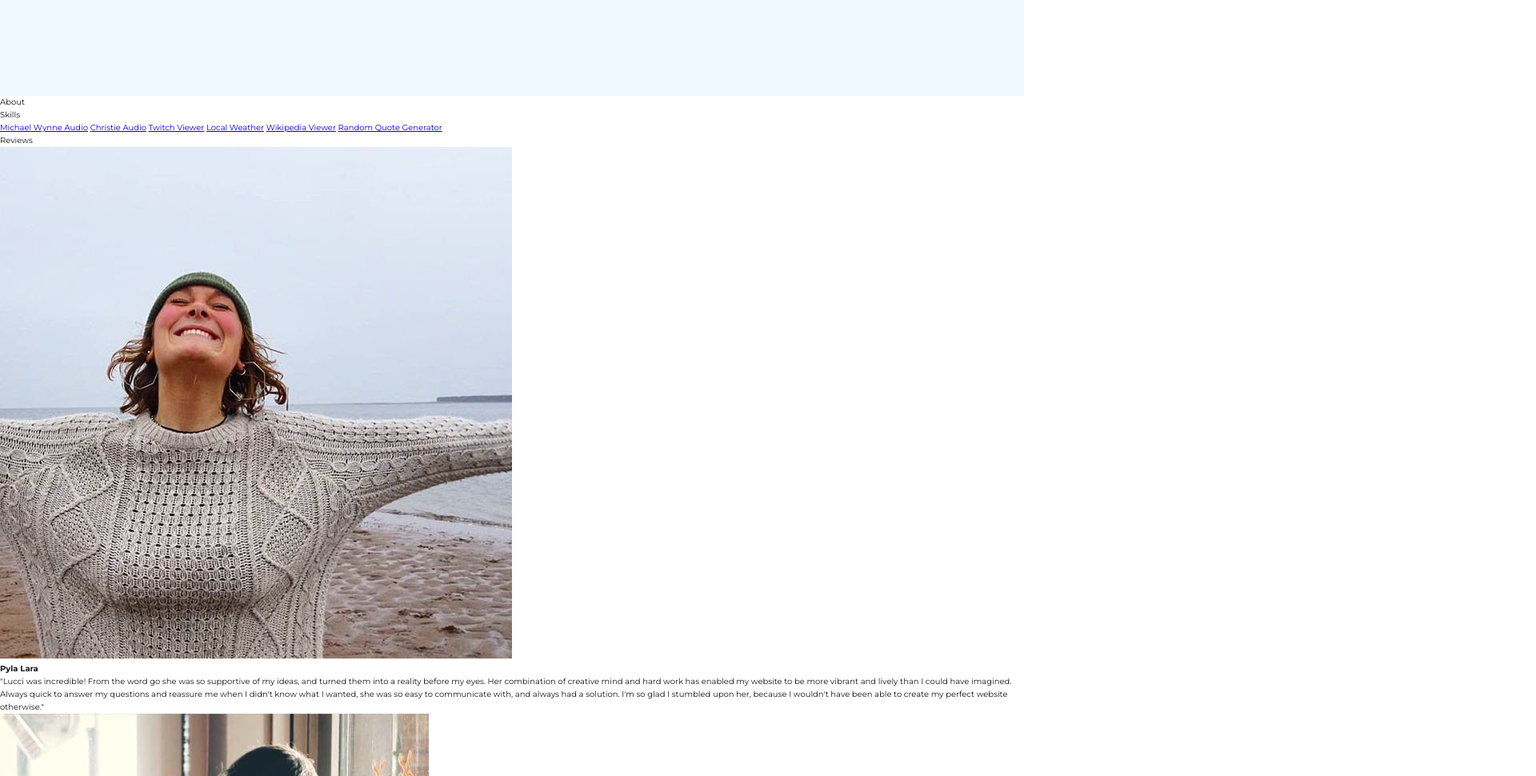
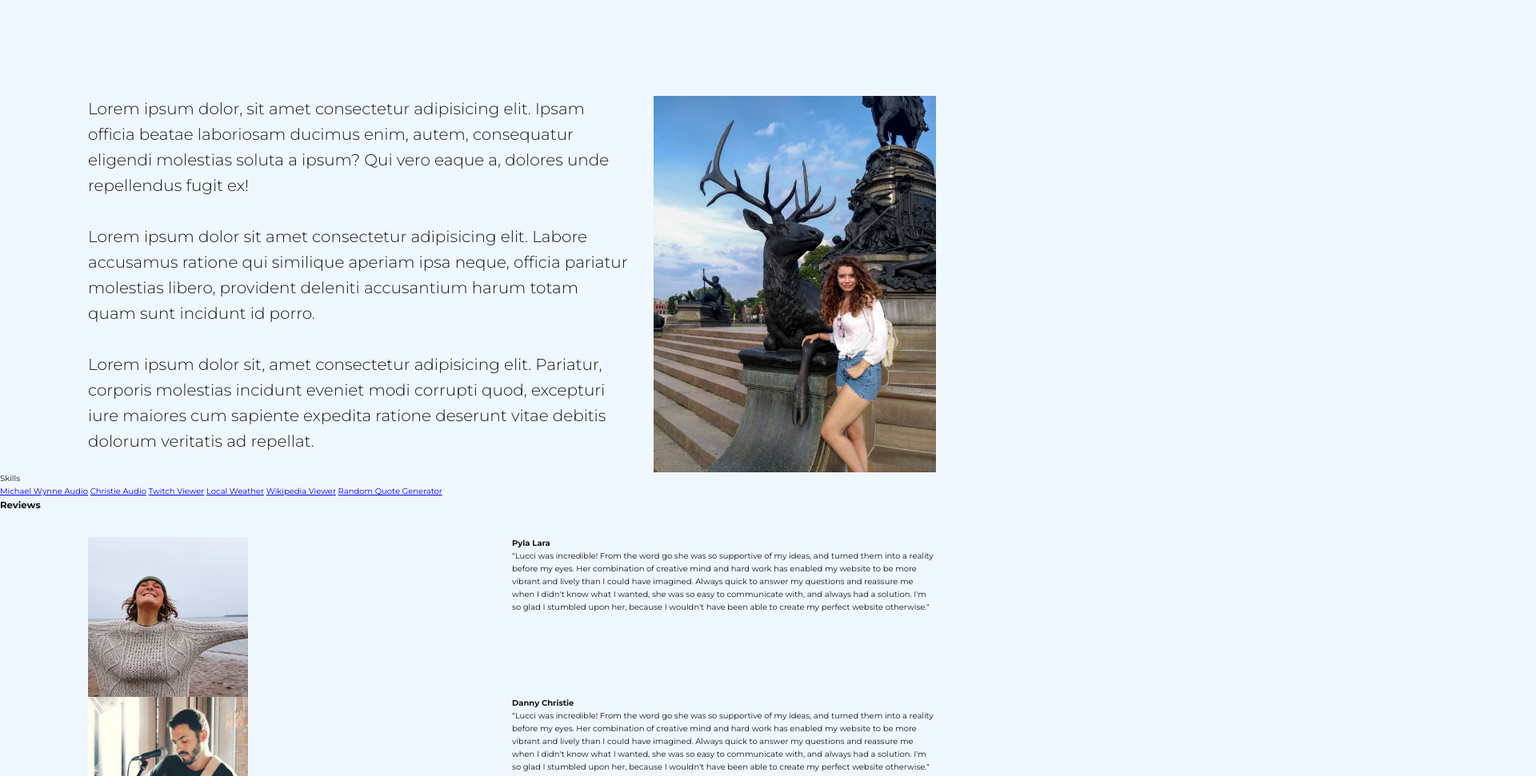
Before and after one commit to luccipaula/luccipaula.github.io, a website: page index.html in a window 1280 px wide. Shown: the part 680-1651 px from the top of the page at 80% size, 1920 px wide, since content can reach past the window. Drawn offline with nearby package versions, Linux system fonts and the light colour scheme.

Commit message:
Structuring About and Reviews sections

```diff
--- a/index.html
+++ b/index.html
@@ -11,7 +11,7 @@
 
 	<script src="https://ajax.googleapis.com/ajax/libs/jquery/3.3.1/jquery.min.js"></script>
 	<script>
-		$(document).ready(function(){
+		$(document).ready(function() {
     		$(".fade").hide(0).delay(500).fadeIn(3000);
 		});
 	</script>
@@ -62,7 +62,16 @@
 	</header>
 
 	<section class="about" id="about">
-		About
+		<div class="about__box">
+			<img src="img/about.jpg" alt="About photo" class="about__image">
+			<p class="about__text">
+				Lorem ipsum dolor, sit amet consectetur adipisicing elit. Ipsam officia beatae laboriosam ducimus enim, autem, consequatur eligendi molestias soluta a ipsum? Qui vero eaque a, dolores unde repellendus fugit ex!
+				<br><br>
+				Lorem ipsum dolor sit amet consectetur adipisicing elit. Labore accusamus ratione qui similique aperiam ipsa neque, officia pariatur molestias libero, provident deleniti accusantium harum totam quam sunt incidunt id porro.
+				<br><br>
+				Lorem ipsum dolor sit, amet consectetur adipisicing elit. Pariatur, corporis molestias incidunt eveniet modi corrupti quod, excepturi iure maiores cum sapiente expedita ratione deserunt vitae debitis dolorum veritatis ad repellat.
+			</p>
+		</div>
 	</section>
 
 	<section class="skills" id="skills">
@@ -80,7 +89,7 @@
 	</section>
 
 	<section class="reviews" id="reviews">
-		Reviews
+		<h3 class="reviews__heading">Reviews</h3>
 		<div class="reviews__list">
 			<img src="img/pyla.jpg" alt="Review 1" class="reviews__img">
 			<div class="reviews__details">
@@ -91,13 +100,13 @@
 			<img src="img/danny.jpg" alt="Review 2" class="reviews__img">
 			<div class="reviews__details">
 				<h4 class="heading-4">Danny Christie</h4>
-				<p class="reviews__text"></p>
+				<p class="reviews__text">"Lucci was incredible! From the word go she was so supportive of my ideas, and turned them into a reality before my eyes. Her combination of creative mind and hard work has enabled my website to be more vibrant and lively than I could have imagined. Always quick to answer my questions and reassure me when I didn't know what I wanted, she was so easy to communicate with, and always had a solution. I'm so glad I stumbled upon her, because I wouldn't have been able to create my perfect website otherwise."</p>
 			</div>
 
 			<img src="img/michael.jpg" alt="Review 3" class="reviews__img">
 			<div class="reviews__details">
 				<h4 class="heading-4">Michael Wynne</h4>
-				<p class="reviews__text"></p>
+				<p class="reviews__text">"Lucci was incredible! From the word go she was so supportive of my ideas, and turned them into a reality before my eyes. Her combination of creative mind and hard work has enabled my website to be more vibrant and lively than I could have imagined. Always quick to answer my questions and reassure me when I didn't know what I wanted, she was so easy to communicate with, and always had a solution. I'm so glad I stumbled upon her, because I wouldn't have been able to create my perfect website otherwise."</p>
 			</div>
 		</div>
 	</section>
--- a/sass/_about.scss
+++ b/sass/_about.scss
@@ -0,0 +1,24 @@
+.about {
+
+    &__box {
+        padding: 0 11rem;
+
+        display: grid;
+        grid-template-columns: 2fr 1fr;
+    }
+
+    &__image {
+        width: 100%;
+
+        grid-column: 2;
+    }
+
+    &__text {
+        padding-right: 3rem;
+        font-size: 2rem;
+        font-weight: 200;
+
+        grid-column: 1;
+        grid-row: 1;
+    }
+}
--- a/sass/_base.scss
+++ b/sass/_base.scss
@@ -23,6 +23,7 @@ html {
 }
 
 body {
+    background-color: $bg-color;
     font-family: $font-primary;
     color: $color-primary-dark;
     line-height: 1.6;
--- a/sass/_header.scss
+++ b/sass/_header.scss
@@ -9,7 +9,6 @@ $frame-bottom: 7rem;
 
 .header {
     height: 100vh;
-    background-color: $bg-color;
 
     display: grid;
     justify-content: center;
--- a/sass/_navigation.scss
+++ b/sass/_navigation.scss
@@ -1,6 +1,6 @@
 .navigation {
     line-height: 2;
-    padding: 1rem 3rem;
+    padding: 1rem 2.5rem;
     position: fixed;
     z-index: 100;
 
--- a/sass/_reviews.scss
+++ b/sass/_reviews.scss
@@ -0,0 +1,26 @@
+.reviews {
+
+    display: grid;
+
+    &__heading {
+    }
+
+    &__list {
+        padding: 3rem 11rem;
+
+        display: grid;
+        grid-template-columns: repeat(2, 1fr);
+    }
+
+    &__img {
+        width: 20rem;
+    }
+
+    &__details {
+
+    }
+
+    &__text {
+
+    }
+}
```
Also changed, not shown: css/style.css.
